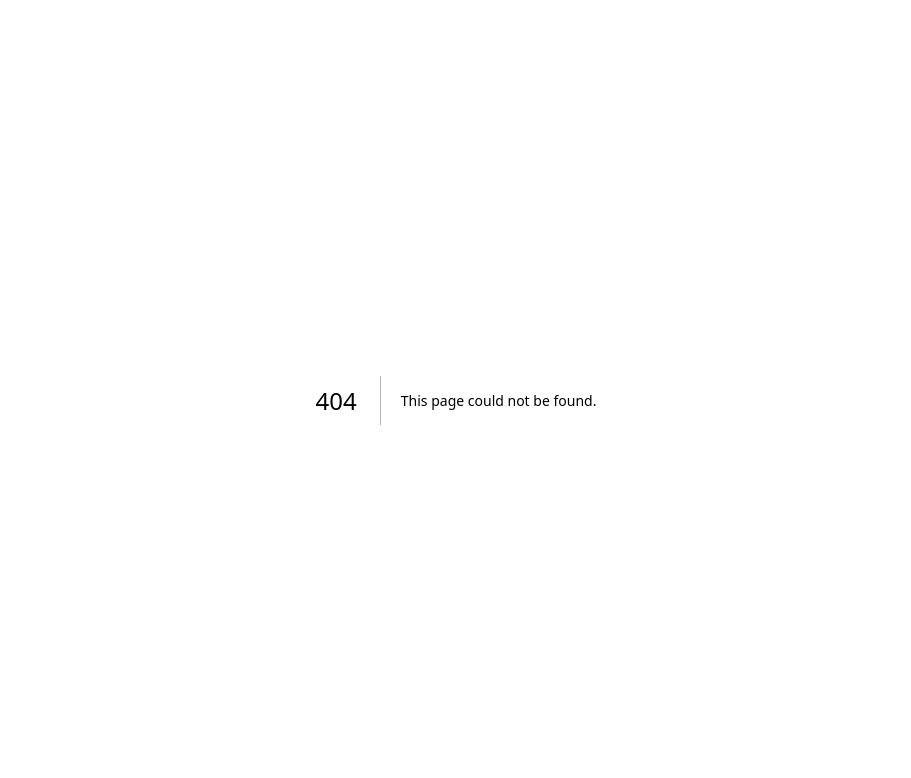
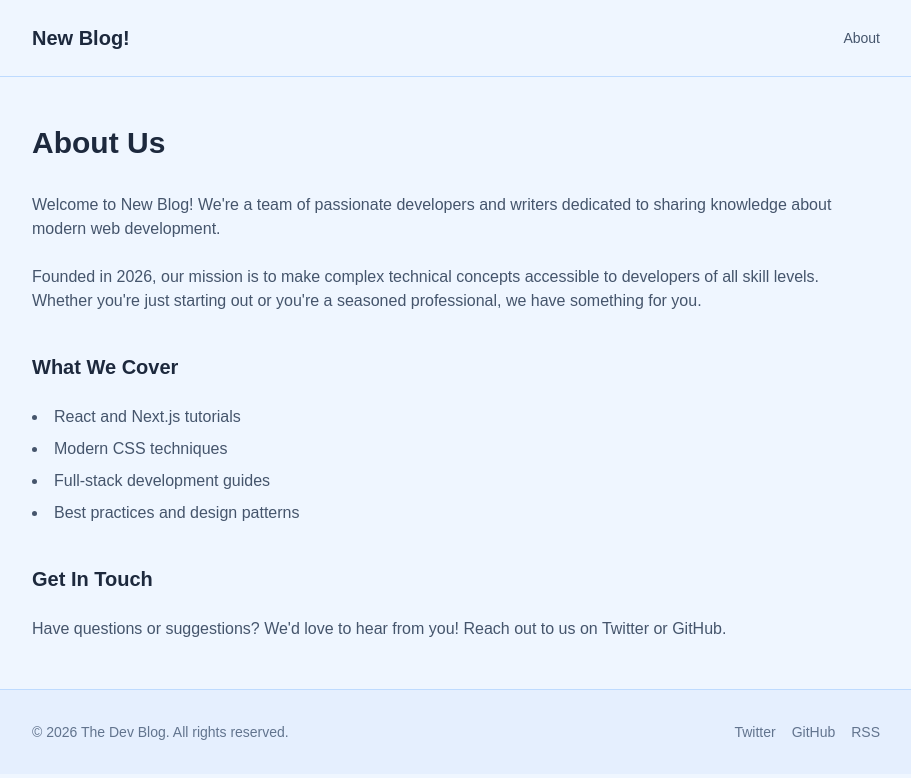
Before and after one commit to evisdren/blog, a Next.js app: page /about in a window 1280 px wide. Before the commit this address had no page. Shown: the top 778 px of the page, without its empty margins (184-1095 px from the left). Built offline with nearby package versions, Linux system fonts and the light colour scheme.

Commit message:
add about
Entire-Checkpoint: 4bdd5dfb3296

```diff
--- /dev/null
+++ b/app/about/page.tsx
@@ -0,0 +1,89 @@
+import Link from "next/link";
+
+export default function About() {
+  return (
+    <div className="min-h-screen bg-blue-50">
+      {/* Header */}
+      <header className="border-b border-blue-200">
+        <div className="mx-auto flex max-w-4xl items-center justify-between px-6 py-6">
+          <Link href="/" className="text-xl font-bold text-slate-800">
+            New Blog!
+          </Link>
+          <Link
+            href="/about"
+            className="text-sm font-medium text-slate-600 hover:text-slate-800"
+          >
+            About
+          </Link>
+        </div>
+      </header>
+
+      <main className="mx-auto max-w-4xl px-6 py-12">
+        <h1 className="mb-8 text-3xl font-bold text-slate-800">About Us</h1>
+
+        <div className="space-y-6 text-slate-600">
+          <p>
+            Welcome to New Blog! We're a team of passionate developers and
+            writers dedicated to sharing knowledge about modern web development.
+          </p>
+
+          <p>
+            Founded in 2026, our mission is to make complex technical concepts
+            accessible to developers of all skill levels. Whether you're just
+            starting out or you're a seasoned professional, we have something
+            for you.
+          </p>
+
+          <h2 className="pt-4 text-xl font-semibold text-slate-800">
+            What We Cover
+          </h2>
+          <ul className="list-inside list-disc space-y-2">
+            <li>React and Next.js tutorials</li>
+            <li>Modern CSS techniques</li>
+            <li>Full-stack development guides</li>
+            <li>Best practices and design patterns</li>
+          </ul>
+
+          <h2 className="pt-4 text-xl font-semibold text-slate-800">
+            Get In Touch
+          </h2>
+          <p>
+            Have questions or suggestions? We'd love to hear from you! Reach out
+            to us on Twitter or GitHub.
+          </p>
+        </div>
+      </main>
+
+      {/* Footer */}
+      <footer className="border-t border-blue-200 bg-blue-100/50">
+        <div className="mx-auto max-w-4xl px-6 py-8">
+          <div className="flex flex-col items-center justify-between gap-4 sm:flex-row">
+            <p className="text-sm text-slate-500">
+              © 2026 The Dev Blog. All rights reserved.
+            </p>
+            <div className="flex items-center gap-4">
+              <a
+                href="#"
+                className="text-sm text-slate-500 hover:text-slate-700"
+              >
+                Twitter
+              </a>
+              <a
+                href="#"
+                className="text-sm text-slate-500 hover:text-slate-700"
+              >
+                GitHub
+              </a>
+              <a
+                href="#"
+                className="text-sm text-slate-500 hover:text-slate-700"
+              >
+                RSS
+              </a>
+            </div>
+          </div>
+        </div>
+      </footer>
+    </div>
+  );
+}
--- a/app/page.tsx
+++ b/app/page.tsx
@@ -41,6 +41,24 @@ const posts = [
     category: "CSS",
     readTime: "6 min read",
   },
+  {
+    id: 4,
+    title: "TypeScript Generics Demystified",
+    excerpt:
+      "Master TypeScript generics with practical examples. Learn how to write flexible, reusable code that maintains type safety.",
+    date: "January 10, 2026",
+    category: "TypeScript",
+    readTime: "7 min read",
+  },
+  {
+    id: 5,
+    title: "Authentication Patterns in Modern Web Apps",
+    excerpt:
+      "Explore different authentication strategies including JWT, sessions, and OAuth. Learn when to use each approach.",
+    date: "January 5, 2026",
+    category: "Security",
+    readTime: "10 min read",
+  },
 ];
 
 const featuredPost = {
@@ -63,6 +81,12 @@ export default function Home() {
         <div className="mx-auto flex max-w-4xl items-center justify-between px-6 py-6">
           <Link href="/" className="text-xl font-bold text-slate-800">
             New Blog!
+          </Link>
+          <Link
+            href="/about"
+            className="text-sm font-medium text-slate-600 hover:text-slate-800"
+          >
+            About
           </Link>
         </div>
       </header>
```
